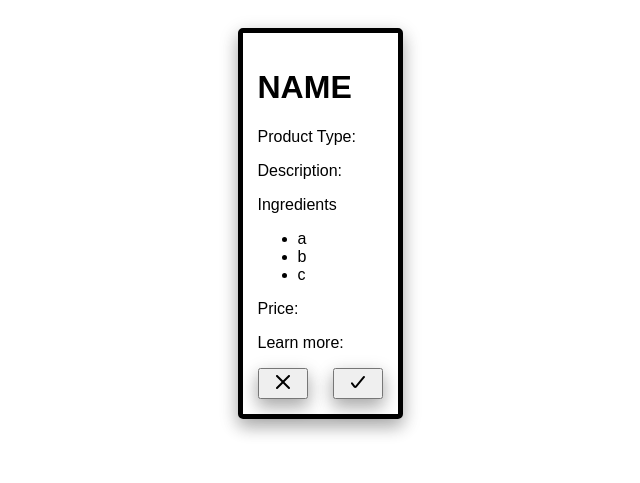
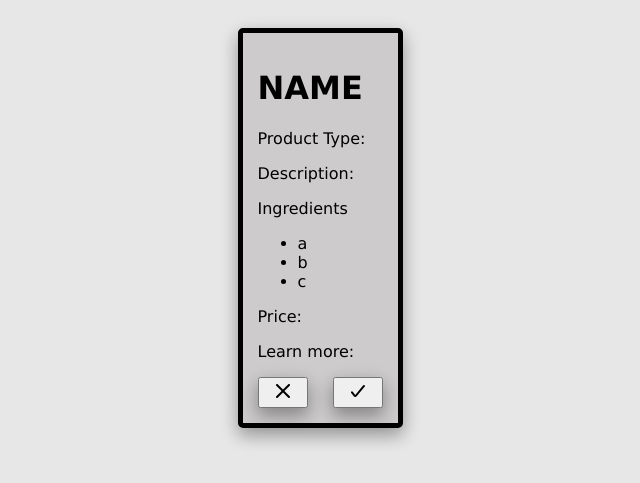
Before and after one commit to h-charles/ECCS-3421-Rating-Website, a Flask app: page / in a window 1280 px wide. Shown: the top 483 px of the page, without its empty margins (320-960 px from the left). Run offline with Flask 3, Linux system fonts and the light colour scheme.

Commit message:
background color and font
updated background color and the font for the entire document, if anyone has any suggestions for changes let me know.

```diff
--- a/static/styles.css
+++ b/static/styles.css
@@ -27,13 +27,14 @@
 
 
 body {
-    font-family: Arial, sans-serif, B;
+    font-family: Verdana, sans-serif, B;
     display: flex;
     flex-direction: column;
     align-items: center;
     padding: 20px;
     background-color: var(--primary-background);
     color: var(--text);
+    background-color:rgba(144, 137, 140, .2);
 }
 
 #card {
@@ -41,6 +42,7 @@ body {
     border: 5px solid var(--text);
     border-radius: 5px;
     box-shadow: 0 8px 16px 0 rgba(0,0,0,0.2), 0 6px 20px 0 rgba(0,0,0,0.19);
+    background-color:rgba(144, 137, 140, .3);
 }
 
 p {
```
